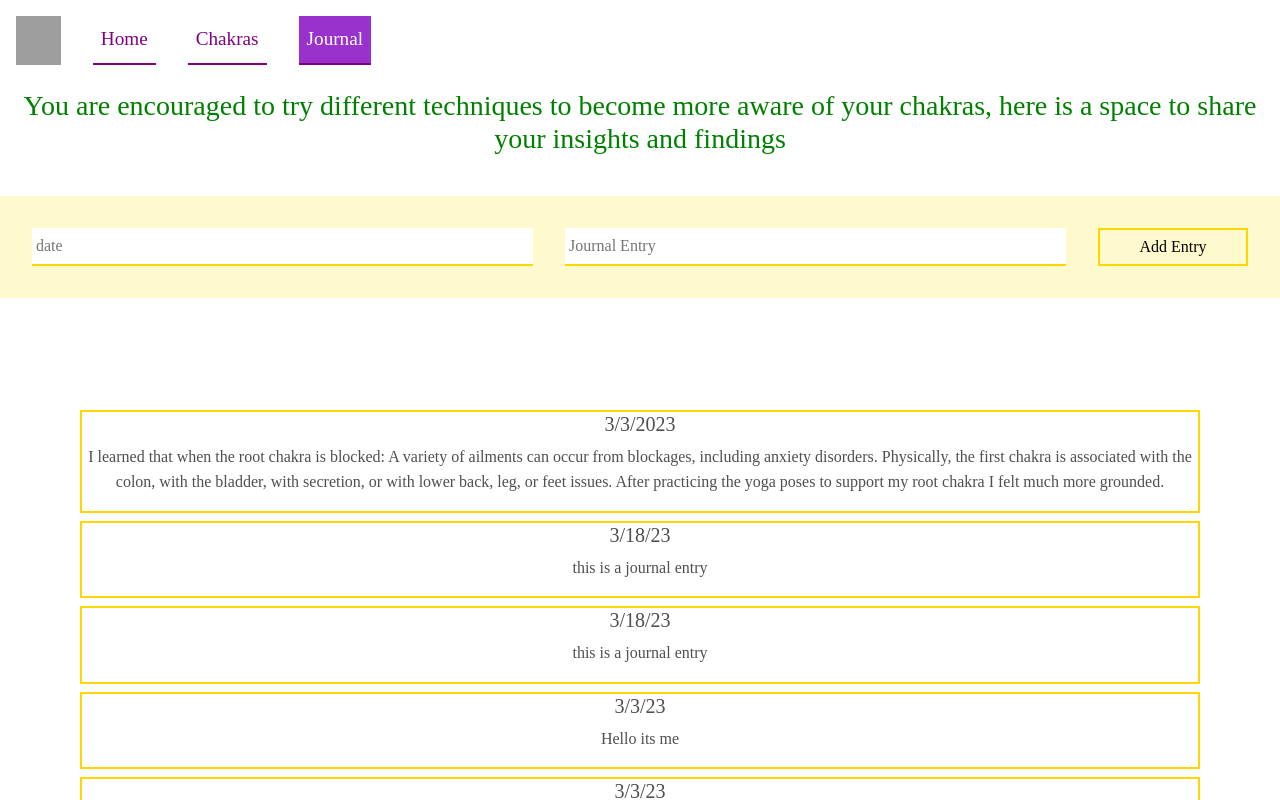
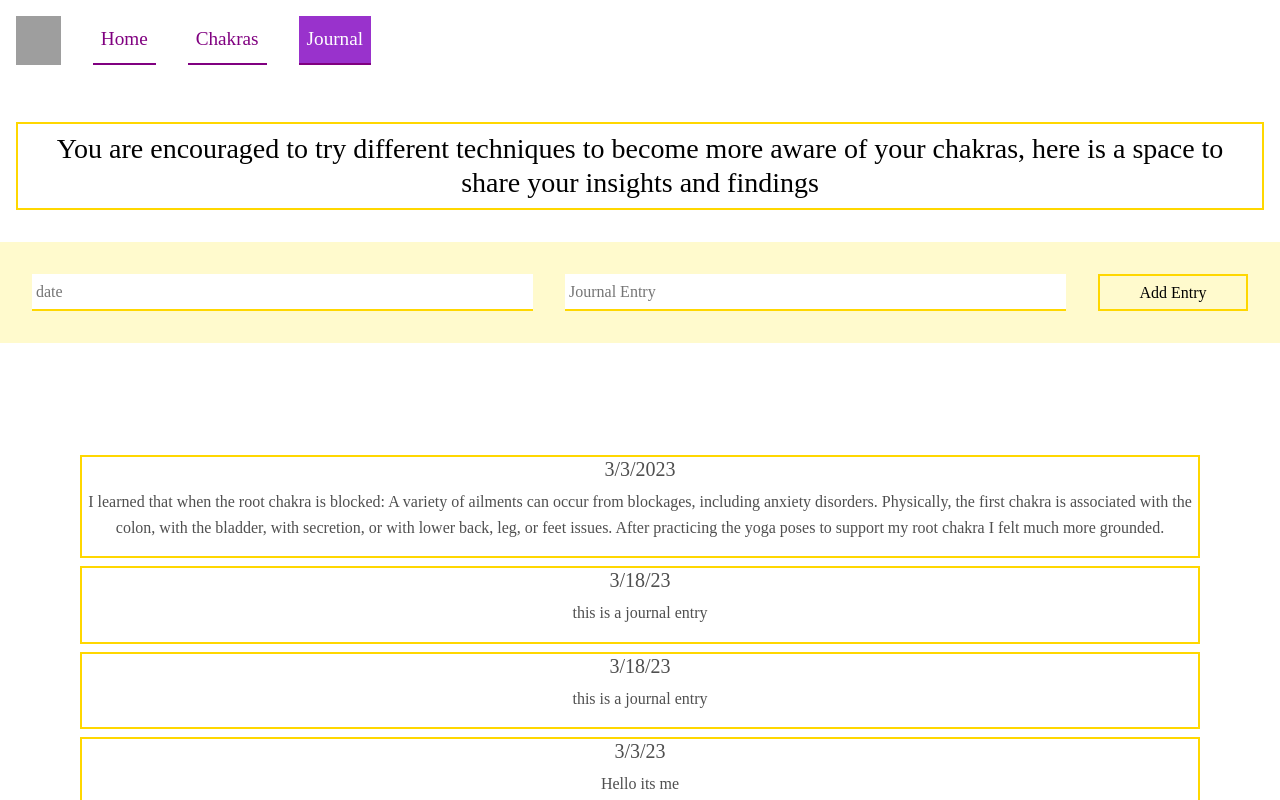
Before and after one commit to avikdal/chakras-app, a React (Create React App) app: page /journal in a window 1280 px wide. Shown: the top 800 px of the page. Built offline with nearby package versions, Linux system fonts and the light colour scheme; data requests are answered from the project's data file; grey boxes are pictures that could not be loaded.

Commit message:
tidied journal component

```diff
--- a/src/Journal.js
+++ b/src/Journal.js
@@ -22,7 +22,8 @@ function Journal(){
 
     return (
         <section className="journal">
-            <h3 style={{ color: "green" }} className="journalPrompt">
+            <br />
+            <h3 style={{ color: "black" }} className="journalPrompt">
                 You are encouraged to try different techniques to become more aware of your chakras, here is a space to share your insights and findings
             </h3>
             <EntryForm entries={entries} setEntries={setEntries}/>
--- a/src/index.css
+++ b/src/index.css
@@ -61,6 +61,12 @@ nav a.active {
   font-family: copperplate;
 }
 
+.journalPrompt {
+  border: 2px solid gold;
+  padding: 2rem;
+  margin: 1rem;
+}
+
 .chakras {
   display: flex;
   justify-content: center;
@@ -85,7 +91,6 @@ nav a.active {
   margin: 1rem;
   font-family: copperplate;
   border: 2px solid gold;
-  flex-wrap: wrap;
 }
 
 .chakraTile img {
```
